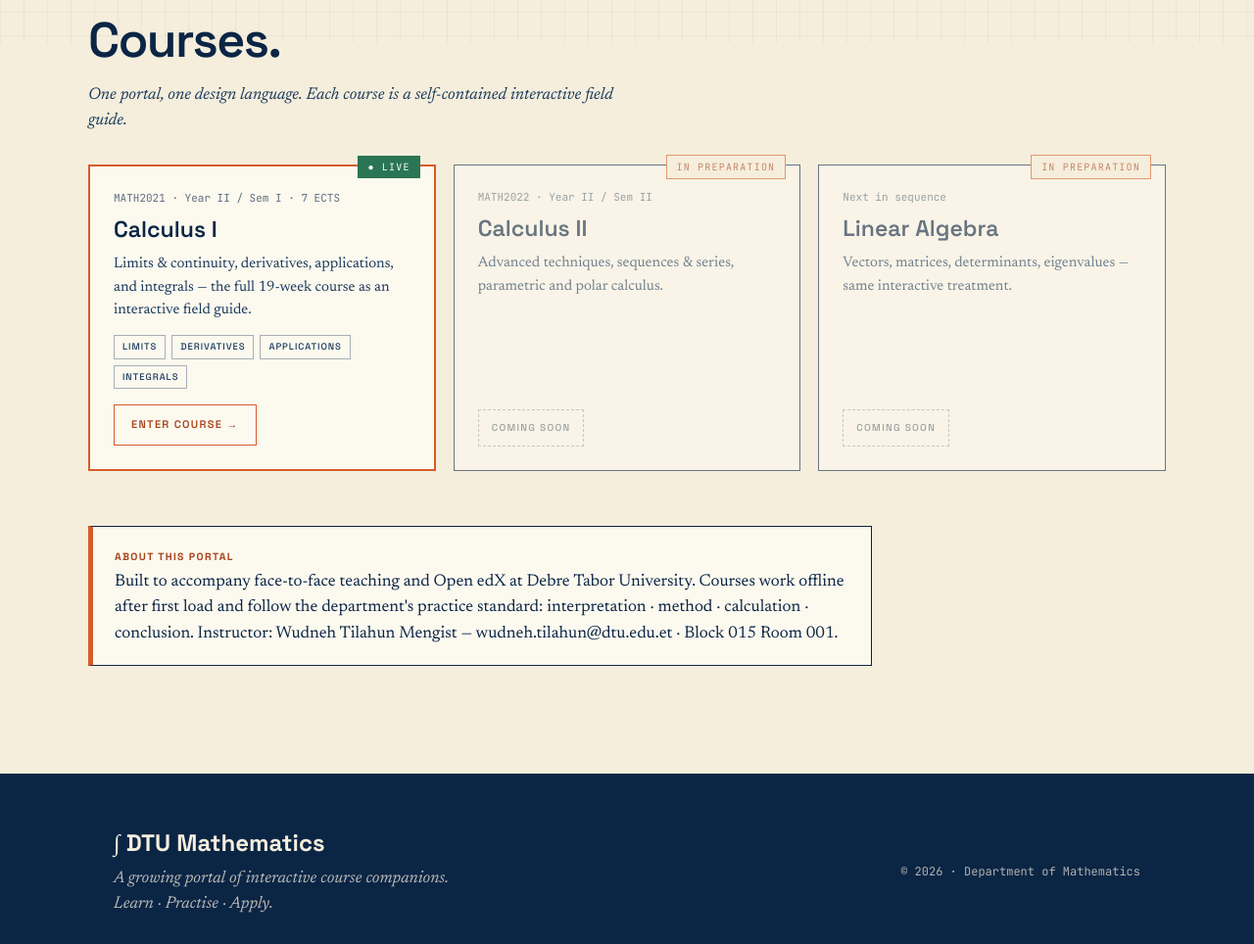
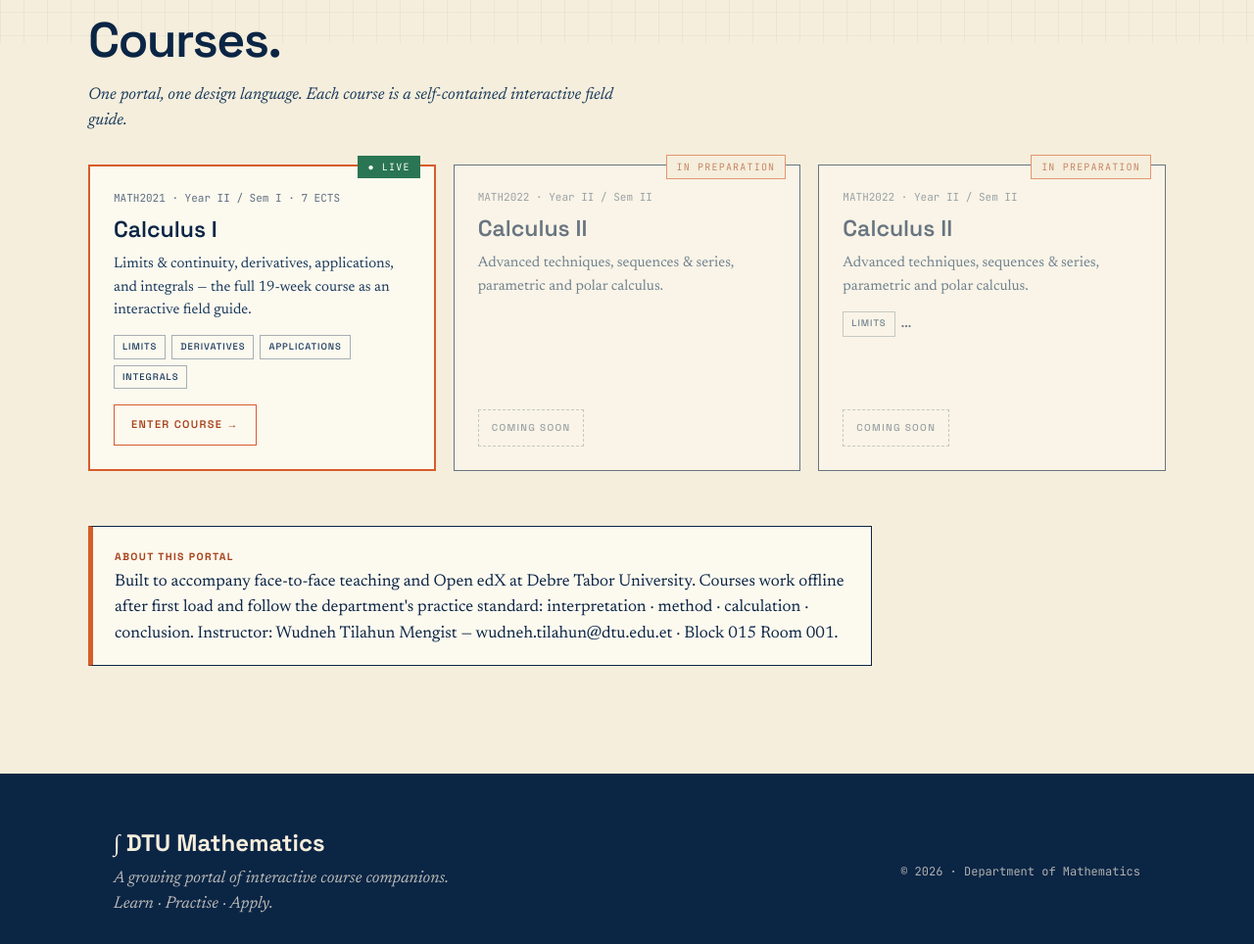
Before and after one commit to wud2hagie/dtu-math-portal, a plain HTML site: page index.html in a window 1280 px wide. Shown: the part 756-1720 px from the top of the page at 98% size. Drawn offline with Linux system fonts and the light colour scheme.

Commit message:
Fix HTML encoding issues in index.html

```diff
--- a/index.html
+++ b/index.html
@@ -95,13 +95,15 @@ footer p{color:rgba(245,238,220,.75);font-style:italic;max-width:380px;margin:6p
         <div class="grow"></div>
         <span class="locked">Coming soon</span>
       </article>
-      <article class="card soon">
-        <span class="badge off">In preparation</span>
-        <div class="code">Next in sequence</div>
-        <h3>Linear Algebra</h3>
-        <p>Vectors, matrices, determinants, eigenvalues — same interactive treatment.</p>
-        <div class="grow"></div>
-        <span class="locked">Coming soon</span>
+      <article <article class="card soon">
+  <span class="badge off">In preparation</span>
+  <div class="code">MATH2022 · Year II / Sem II</div>
+  <h3>Calculus II</h3>
+  <p>Advanced techniques, sequences &amp; series, parametric and polar calculus.</p>
+  <div class="chips"><span class="chip">Limits</span>…</div>
+  <div class="grow"></div>
+  <span class="locked">Coming soon</span>
+</article>
       </article>
     </div>
     <div class="about" id="about">
```
